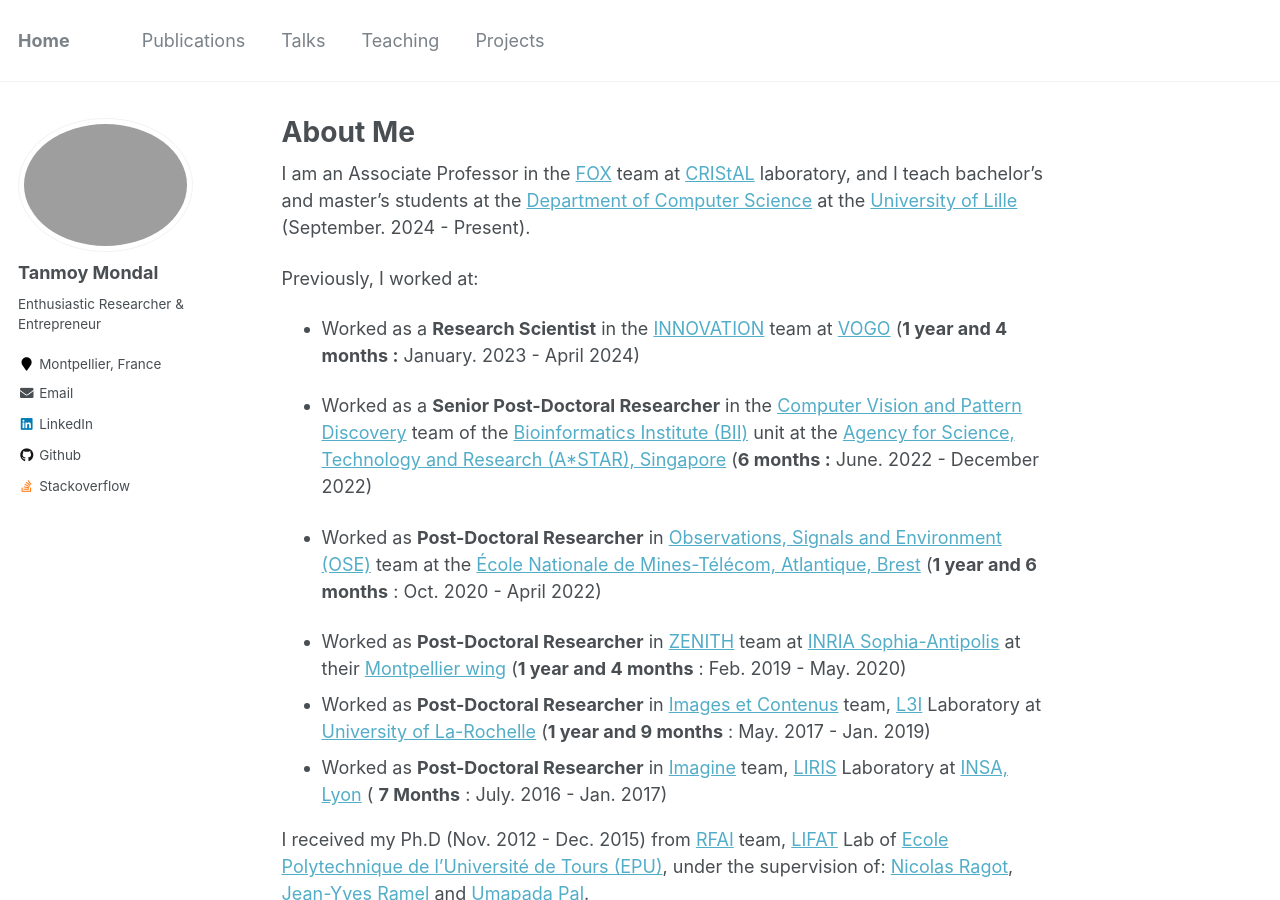
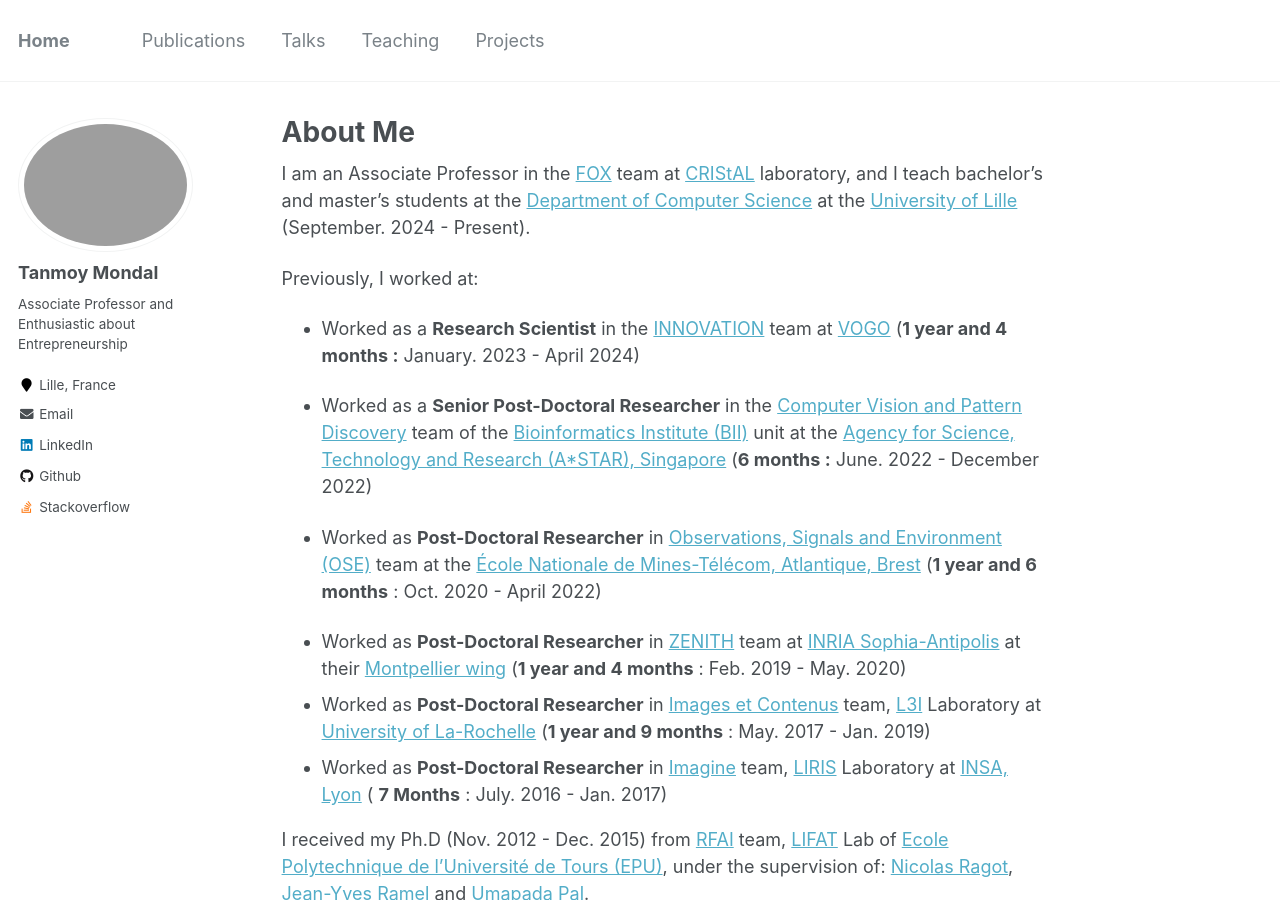
Before and after one commit to mondal-tanmoy/mondal-tanmoy.github.io, a Jekyll site: the page built from _pages/about.md, in a window 1280 px wide and 900 px high. Built offline with Jekyll 4.4.1, drawn with Linux system fonts in a browser that asks for light colours.

Commit message:
modification on the profile page

```diff
--- a/_config.yml
+++ b/_config.yml
@@ -82,12 +82,12 @@ analytics:
 author:
   name             : "Tanmoy Mondal"
   avatar           : "profile.png"
-  bio              : "Enthusiastic Researcher & Entrepreneur"
-  location         : "Montpellier, France"
+  bio              : "Associate Professor and Enthusiastic about Entrepreneurship"
+  location         : "Lille, France"
   employer         :
   # pubmed           : "https://www.ncbi.nlm.nih.gov/pubmed/?term=john+snow"
   # googlescholar    : "http://yourfullgooglescholarurl.com"
-  email            : tanmoy.mondal@imt-atlantique.fr
+  email            : tanmoy.mondal@univ-lille.fr
   researchgate     :  # example: "https://www.researchgate.net/profile/yourprofile"
   uri              :
   bitbucket        :
```
